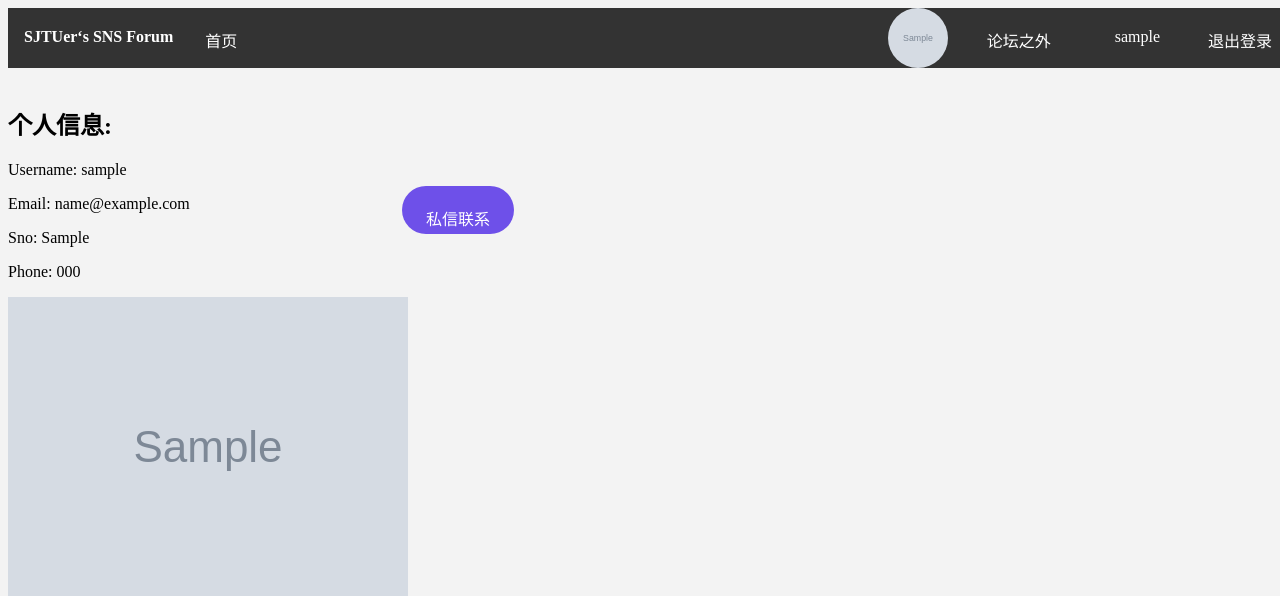
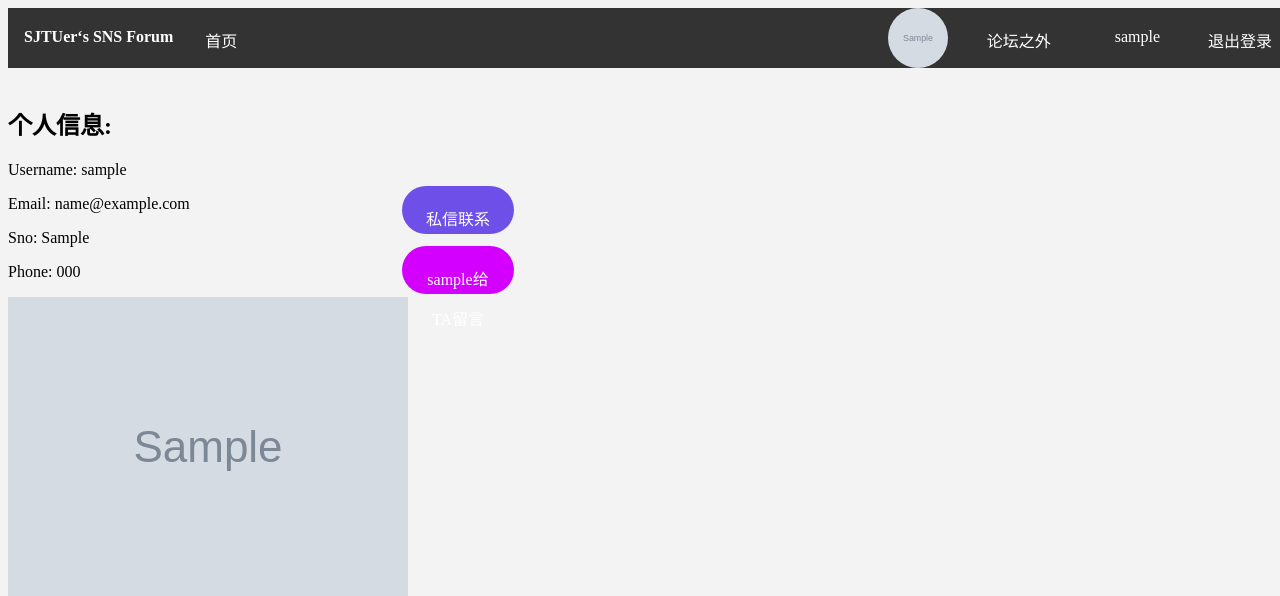
Before and after one commit to huoyanhuoyou/SNS_Forum, a Django app: template chat/templates/others_info.html in a window 1280 px wide. Shown: the top 596 px of the page. Run offline with Django 4.2, Linux system fonts and the light colour scheme; a user stored in the database is signed in; tables that the repository leaves empty hold one stand-in row (values such as "Sample post"); the template is opened without the code that fills it: values that come from a table or form of the project are taken from there, most other values are stand-ins (such as "Sample title", 1, 10 or a date in 2020); grey boxes marked "Sample" are stand-in pictures; parts of the project's set-up code (start-up, migrations or seed data) failed here and were passed over.

Commit message:
Add files via upload

```diff
--- a/chat/templates/others_info.html
+++ b/chat/templates/others_info.html
@@ -30,6 +30,30 @@
     .back-button:hover{
     background-color: mediumpurple;
     }
+    .second-button{
+  padding: 14px 16px;
+  color: #fff;
+  border: none;
+  border-radius: 30px;
+  text-decoration: none;
+  background: #d300ff;
+  position: absolute;
+  width: 80px;
+  height: 20px;
+  text-align: center;
+  line-height: 40px;
+  font-size: 16px;
+  top: 160px;
+  margin-left: 300px;
+  transform: translateX(-50%);
+  display: flex;
+  flex-direction: column;
+  align-items: center;
+}
+
+.second-button:hover{
+  background-color: #e684ff;
+}
     </style>
     <script>
     var messageList = document.getElementById('message-list');
@@ -55,6 +79,9 @@
     <div class="content-box">
         <a class="back-button" href="{% url 'chat:chat_message' sendername=Sender_info.username receivername=CustomUser_info.username %}">私信联系</a>
     </div>
+        <div class="content-box">
+        <a class="second-button" href={% url 'bbs:leavemes' receiver_username=CustomUser_info.username %}>{{ comment.owner.username }}给TA留言</a>
+    </div>
 
     <div>
     <h2>个人信息:</h2>
```
Also changed, not shown: chat/templates/my_info.html (+4 -4 lines).
